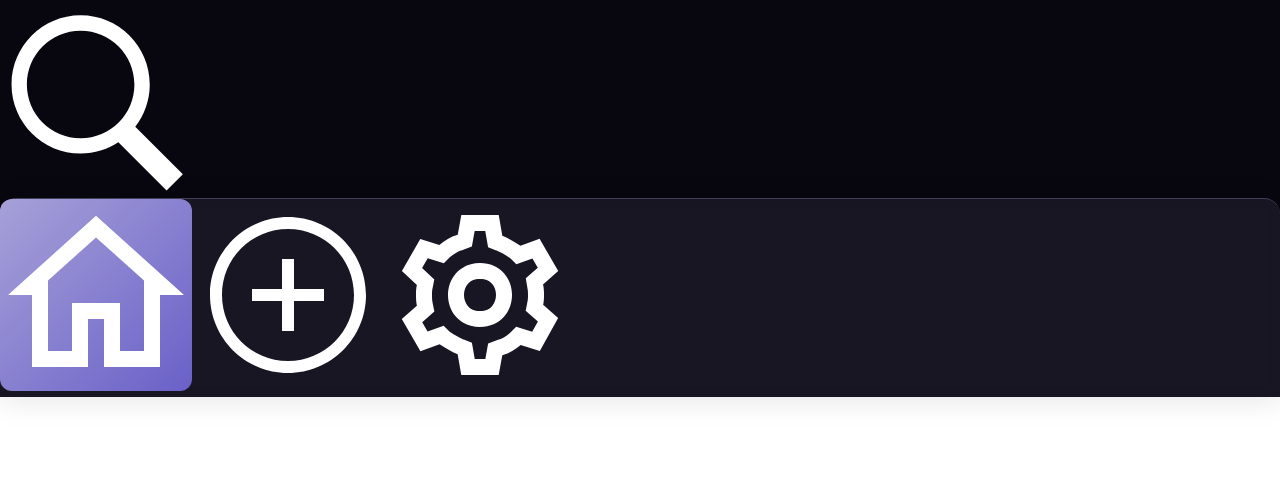
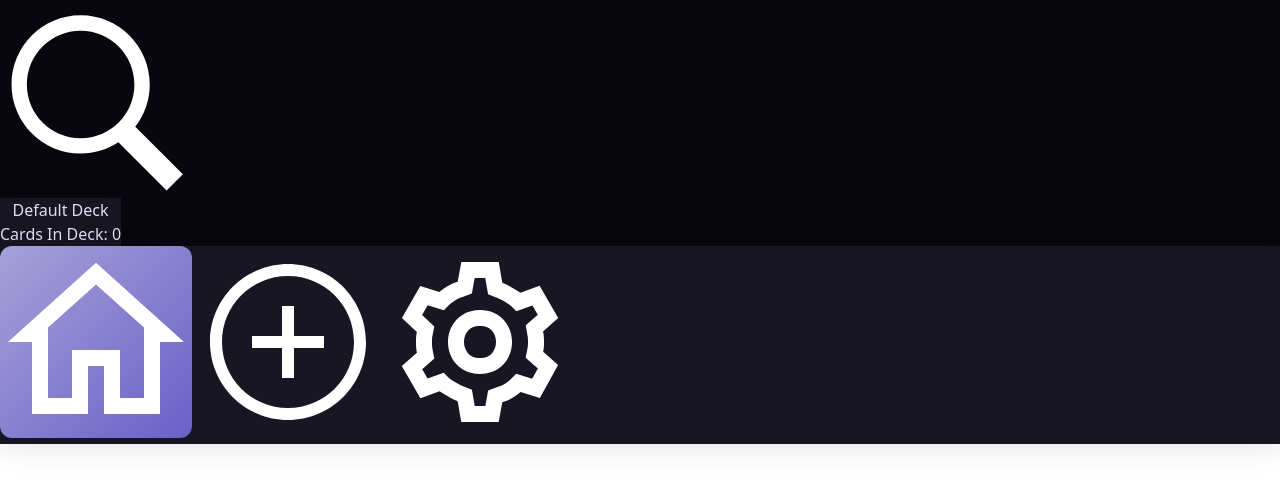
Before and after one commit to krystiano13/flashcard-app, a React (Vite) app: page / in a window 1280 px wide. Shown: the top 486 px of the page. Built offline with nearby package versions, Linux system fonts and the light colour scheme.

Commit message:
implement deck card component

```diff
--- a/package.json
+++ b/package.json
@@ -12,6 +12,7 @@
   "dependencies": {
     "@capacitor/android": "^5.7.2",
     "@capacitor/core": "^5.7.2",
+    "prop-types": "^15.8.1",
     "react": "^18.2.0",
     "react-dom": "^18.2.0",
     "react-router": "^6.22.3",
--- /dev/null
+++ b/src/components/Home/DeckCard.jsx
@@ -0,0 +1,14 @@
+import PropTypes from "prop-types";
+export function DeckCard({ title, cardsInDeck }) {
+    return (
+        <button className="w-full glassomorph1 flex flex-col gap-2 rounded-lg border-solid border-[1px] p-2">
+            <h2 className="text-txt text-2xl font-semibold">{ title }</h2>
+            <p className="text-txt text-lg font-light">Cards In Deck: { cardsInDeck }</p>
+        </button>
+    )
+}
+
+DeckCard.propTypes = {
+    title: PropTypes.string,
+    cardsInDeck: PropTypes.number
+}
--- a/src/components/Nav.jsx
+++ b/src/components/Nav.jsx
@@ -1,4 +1,7 @@
+// react imports
 import { useState } from "react";
+
+//assets
 import homeIcon from "../../public/icons/home-icon.svg";
 import addIcon from "../../public/icons/plus-icon.svg";
 import settingsIcon from "../../public/icons/settings-icon.svg";
@@ -6,7 +9,7 @@ import settingsIcon from "../../public/icons/settings-icon.svg";
 export function Nav() {
     const [iconId, setIconId] = useState(0);
     return (
-        <nav className="w-full flex items-center justify-evenly p-3 glassomorph1">
+        <nav className="w-full flex h-[10vh] items-center justify-evenly p-5 glassomorph1 rounded-tl-2xl rounded-tr-2xl border-t-[1px] border-solid">
             <button
                 onClick={() => setIconId(0)}
                 className={`${iconId === 0 && 'chosen'} nav-button w-14 p-1.5 rounded-xl`}
--- a/src/index.css
+++ b/src/index.css
@@ -15,6 +15,7 @@
 .bg-secondary { background-color: var(--secondary); }
 .bg-accent { background-color: var(--accent); }
 
+.text-txt { color: var(--text); }
 .text-bg { color: var(--bg); }
 .text-primary { color: var(--primary); }
 .text-secondary { color: var(--secondary); }
@@ -26,11 +27,10 @@
 
 .glassomorph1 {
     background: rgba(166, 161, 216, 0.1);
-    @apply rounded-tl-2xl rounded-tr-2xl;
     box-shadow: 0 4px 30px rgba(0, 0, 0, 0.1);
     backdrop-filter: blur(6.9px);
     -webkit-backdrop-filter: blur(6.9px);
-    border-top: 1px solid rgba(166, 161, 216, 0.3);
+    border-color: rgba(166, 161, 216, 0.3);
 }
 
 .nav-button { @apply relative; }
--- a/src/views/Home/Home.jsx
+++ b/src/views/Home/Home.jsx
@@ -1,8 +1,9 @@
-// react-imports
+// react imports
 import { useState } from "react";
 
 // components
 import { Nav } from '../../components/Nav.jsx';
+import { DeckCard } from "../../components/Home/DeckCard.jsx";
 
 // assets
 import searchIcon from '../../../public/icons/search-icon.svg';
@@ -11,7 +12,7 @@ export function Home() {
     const [searchOpen, setSearchOpen] = useState(false);
     return (
         <main className="w-[100vw] h-[100vh] bg flex flex-col justify-between">
-            <section id="search" className="w-full bg flex items-center justify-end p-5">
+            <section id="search" className="w-full h-[10vh] bg flex items-center justify-end p-5">
                 <button
                     onClick={() => setSearchOpen(prev => !prev)}
                     className={`${searchOpen && 'chosen'} nav-button w-10 p-1.5 rounded-xl`}
@@ -19,8 +20,8 @@ export function Home() {
                     <img src={searchIcon} alt="search icon" />
                 </button>
             </section>
-            <section id="content">
-
+            <section id="content" className="h-[80vh] p-3 flex flex-col gap-4">
+                <DeckCard title="Default Deck" cardsInDeck={0} />
             </section>
             <Nav />
         </main>
```
Also changed, not shown: 1 other file (tests, documents, lock files or other folders).
